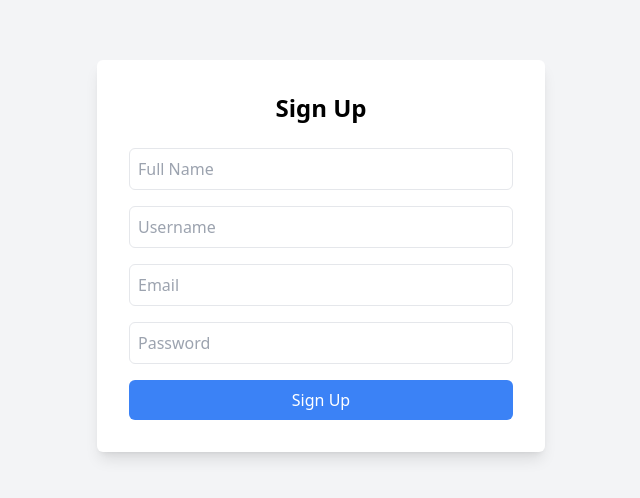
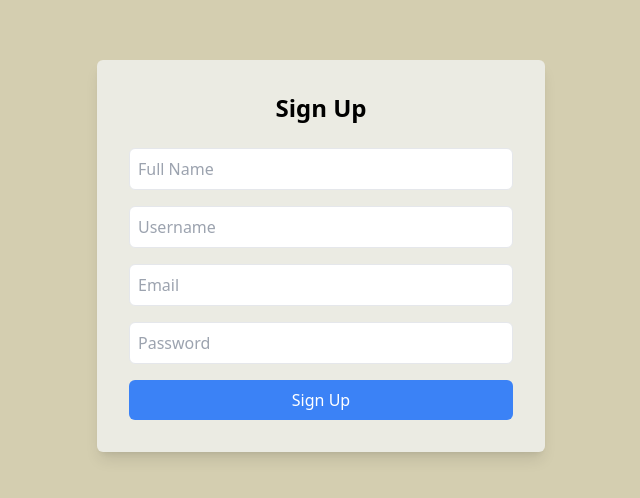
Before and after one commit to RAJAY04/GroceryBillingWebApp, a React (Create React App) app in the folder frontend/: page /Signup in a window 1280 px wide. Shown: the part 144-642 px from the top of the page, without its empty margins (319-959 px from the left). Built offline with nearby package versions, Linux system fonts and the light colour scheme.

Commit message:
"Connecting Signup and Login"

```diff
--- a/frontend/src/SignupForm.js
+++ b/frontend/src/SignupForm.js
@@ -1,31 +1,26 @@
 import React, { useState } from 'react';
 import { useNavigate } from 'react-router-dom';
-
 
 const LoginForm = ({ onLogin }) => {
   let navigate = useNavigate();
   const [username, setUsername] = useState('');
   const [password, setPassword] = useState('');
   const [error, setError] = useState('');
-  //console.log(onLogin);
+
   const handleLogin = async () => {
     let content = { "usernameOrEmail" : username , "password" : password };
     try {
       const response = await fetch('http://localhost:8080/api/v1/auth/signin', {
         method: 'POST',
-        body : JSON.stringify(
-        content
-        ),
+        body : JSON.stringify(content),
         headers: {
           'Content-Type': 'application/json',
         },
       });
-      console.log(response);
+
       if (response.status === 200) {
-        console.log(":)");
         onLogin();
         navigate('/HomePage');
-
       } else {
         setError('Invalid username or password.');
       }
@@ -72,6 +67,10 @@ const LoginForm = ({ onLogin }) => {
           />
         </div>
 
+        <div className="mb-4 text-center">
+          <a href="http://localhost:3000/Signup" className="text-blue-500 hover:underline">Don't have an account? Sign up here</a>
+        </div>
+
         <button
           onClick={handleLogin}
           className="bg-fourth-color text-first-color p-2 rounded-md w-full hover:bg-third-color"
--- a/frontend/src/SignupPage.js
+++ b/frontend/src/SignupPage.js
@@ -16,23 +16,19 @@ const SignupPage = () => {
       "username" : username ,
       "email" : email ,
       "password" : password
-      };
-    console.log(content);
+    };
 
     try {
       const response = await fetch('http://localhost:8080/api/v1/auth/signup', {
         method: 'POST',
-        body : JSON.stringify(
-        content
-        ),
+        body: JSON.stringify(content),
         headers: {
           'Content-Type': 'application/json',
         },
       });
-      console.log(response);
+
       if (response.status === 200) {
-        const data = response.json();
-        console.log(data);
+        const data = await response.json();
         if (data) {
           navigate('/');
         } else {
@@ -42,15 +38,14 @@ const SignupPage = () => {
         setError('Signup failed. Please try again.');
       }
     } catch (error) {
-
       console.error('Error during signup:', error);
       setError('An error occurred during signup. Please try again later.');
     }
   };
 
   return (
-    <div className="flex items-center justify-center min-h-screen bg-gray-100">
-      <div className="bg-white p-8 rounded-md w-full max-w-md shadow-lg">
+    <div className="flex items-center justify-center min-h-screen bg-d4ceb0">
+      <div className="bg-first-color p-8 rounded-md w-full max-w-md shadow-lg">
         <h2 className="text-2xl font-semibold mb-6 text-center">Sign Up</h2>
 
         {error && <div className="text-red-600 mb-4">{error}</div>}
```
Also changed, not shown: 1 other file (tests, documents, lock files or other folders).
